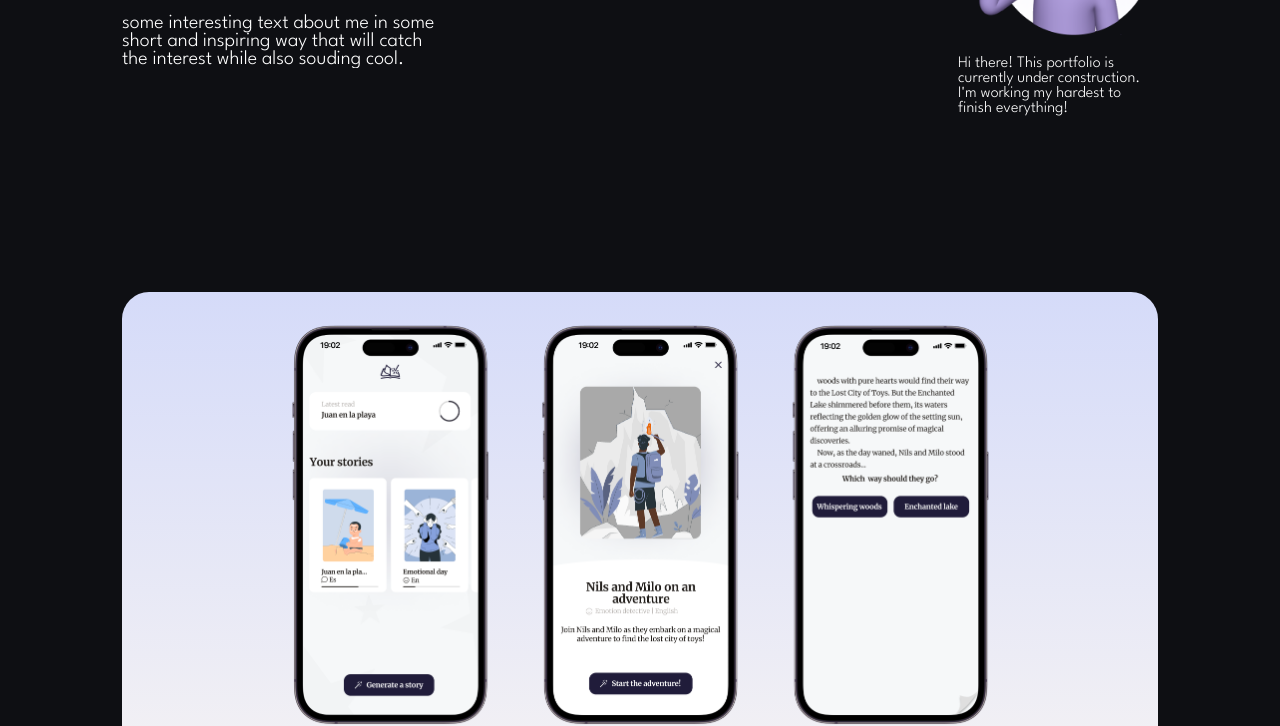
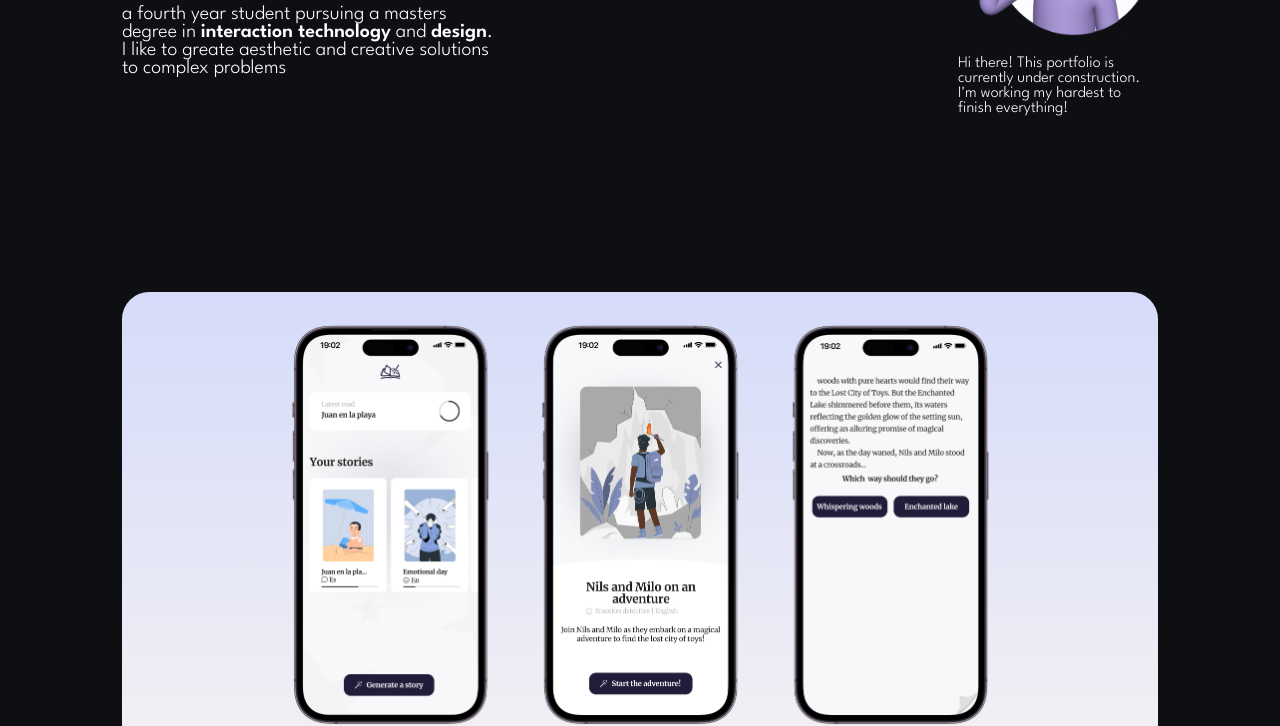
Before and after one commit to jtig3r/JTportfolio, a plain HTML site: page index.html in a window 1280 px wide. Shown: the part 374-1100 px from the top of the page. Drawn offline with Linux system fonts and the light colour scheme.

Commit message:
added hero introductory text

```diff
--- a/index.html
+++ b/index.html
@@ -46,7 +46,7 @@
         <div class="section__text">
             <h1 class="section__text__h1">hi!</h1>
             <h1 class="section__text__h1">i'm jenny</h1>
-            <h3 class="section__text__h3">some interesting text about me in some short and inspiring way that will catch the interest while also souding cool.</h3>
+            <h3 class="section__text__h3">a fourth year student pursuing a masters degree in <b>interaction technology</b> and <b>design</b>. I like to greate aesthetic and creative solutions to complex problems</h3>
             <div class="hero__text_construction_mobile">
                 <img class="construction_mobile_avatar" src="assets/images/profileAvatarConstruction.png" alt="Profile picture">
                 <p>Hi there! This portfolio is currently under construction. I'm working my hardest to finish everything!</p>
--- a/style.css
+++ b/style.css
@@ -338,7 +338,7 @@ section {
     font-size: 1.25rem;
     font-weight: 300;
     margin-top: 1.875rem;
-    max-width: 314px;
+    max-width: 380px;
 }
 
 .section__pic-container {
```
